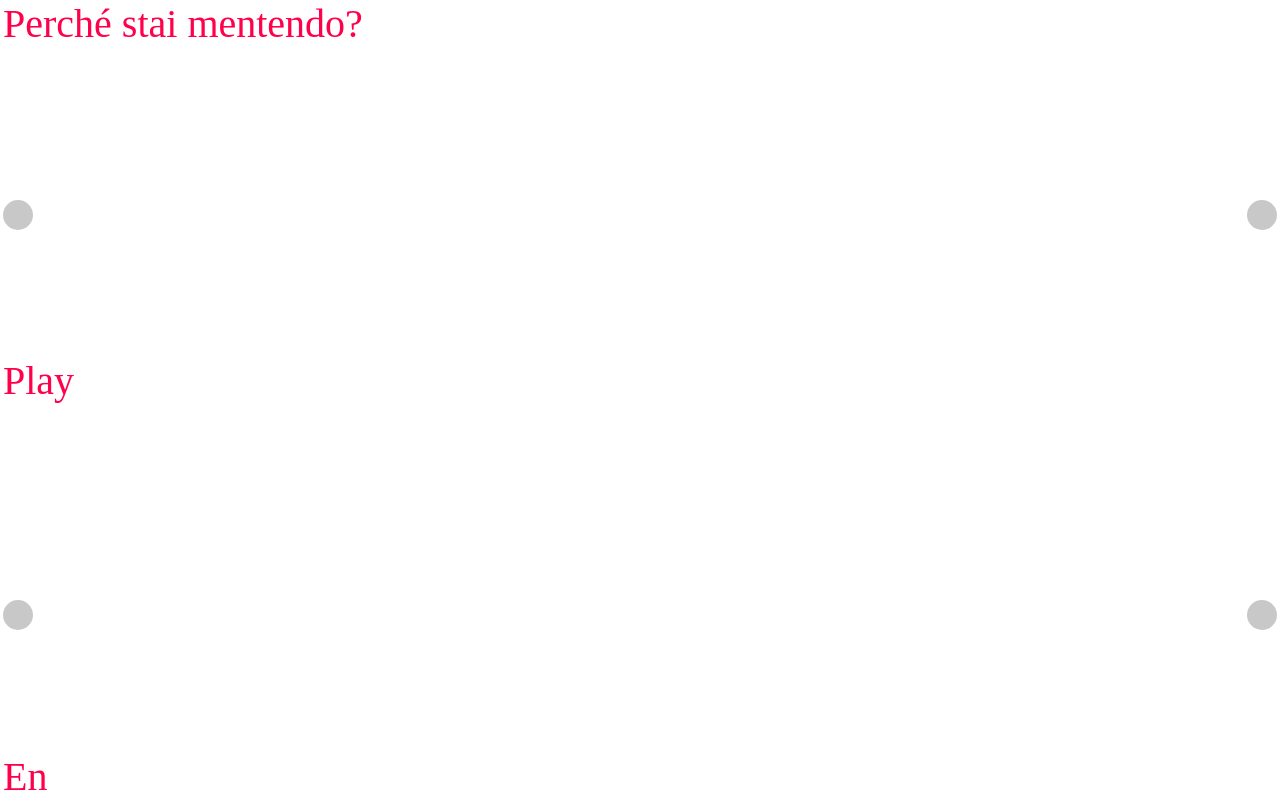
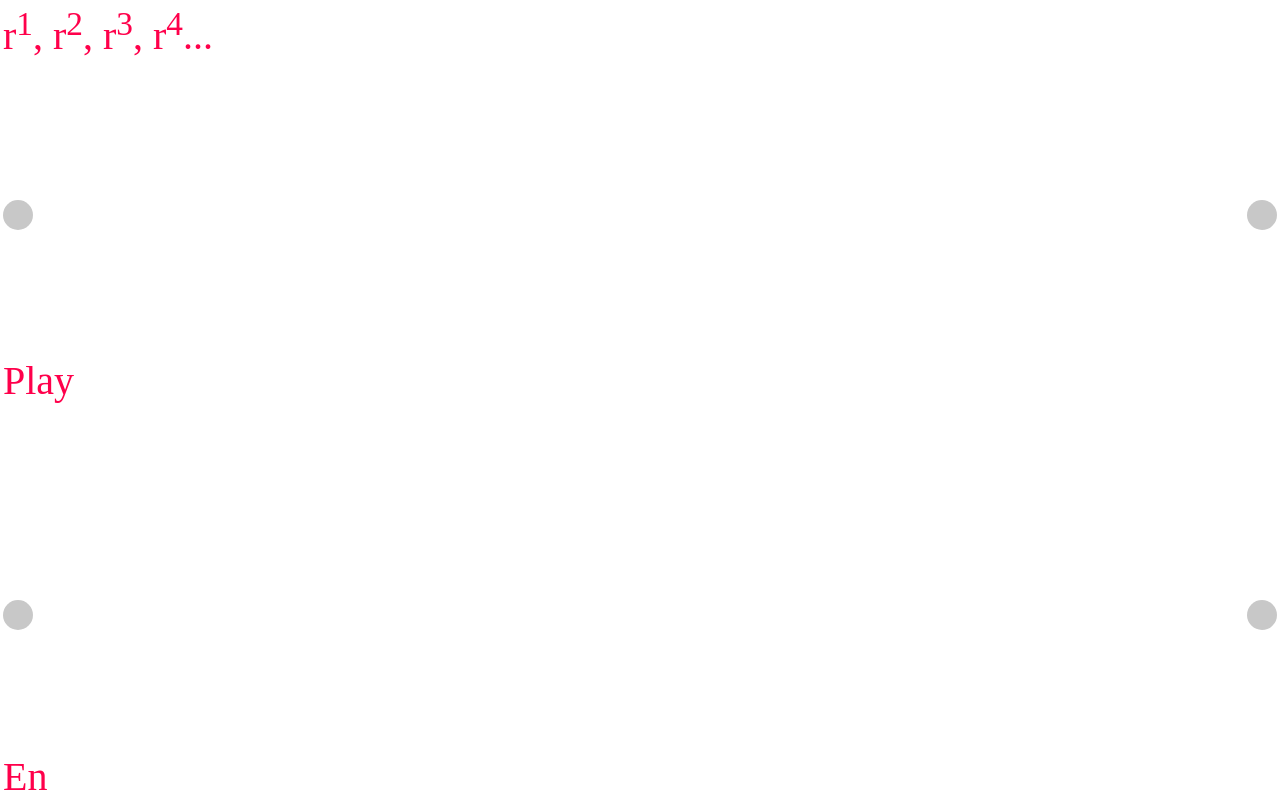
Before and after one commit to fledipeddd/rrrr, a plain HTML site: page index.html in a window 1280 px wide. Drawn offline with Linux system fonts and the light colour scheme.

Commit message:
Update index.html

```diff
--- a/index.html
+++ b/index.html
@@ -12,7 +12,7 @@
 	<audio id="myAudio" loop src="data/it-01.m4a" preload="auto"></audio>
 	<a id="ps" onclick="onoff()">Play</a>
 	<a id="nm" style="display: none">1/17</a>
-	<a id="title" onclick="toggleMenu()">Perch&eacute; stai mentendo?</a>
+	<a id="title" onclick="toggleMenu()">r<sup>1</sup>, r<sup>2</sup>, r<sup>3</sup>, r<sup>4</sup>...</a>
 	<a id="lng" onclick="changeLang()">En</a>
 
 	<p id="abstract">
```
